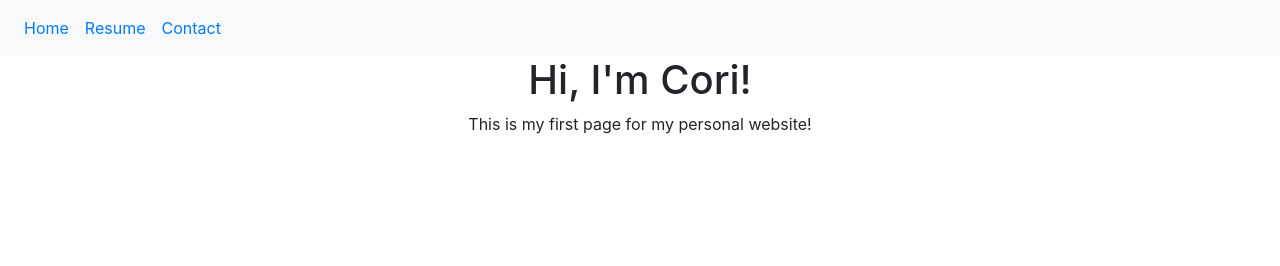
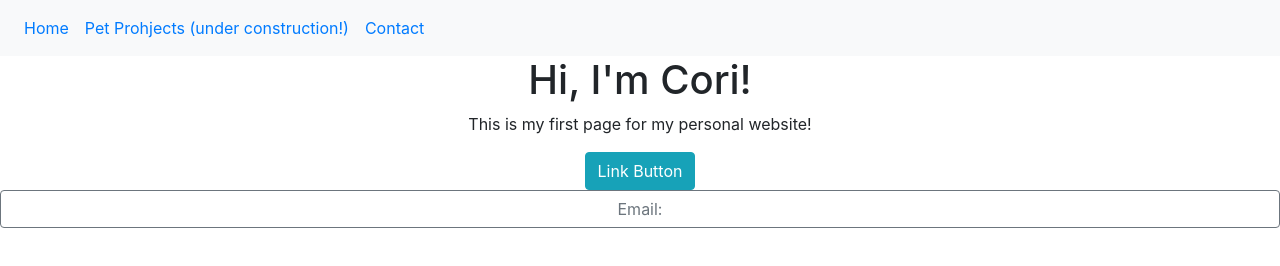
Before and after one commit to CoriRoseDawn/CoriRoseDawn, a plain HTML site: page index.html in a window 1280 px wide. Drawn offline with nearby package versions, Linux system fonts and the light colour scheme.

Commit message:
Update index.html
button!

```diff
--- a/index.html
+++ b/index.html
@@ -22,10 +22,10 @@ div {text-align: center;}
   <!-- Links -->
   <ul class="navbar-nav">
     <li class="nav-item">
-      <a class="nav-link" href="#">Home</a>
+      <a class="nav-link" href="https://corirosedawn.github.io/CoriRoseDawn/">Home</a>
     </li>
     <li class="nav-item">
-      <a class="nav-link" href="#">Resume</a>
+      <a class="nav-link" href="#">Pet Prohjects (under construction!)</a>
     </li>
     <li class="nav-item">
       <a class="nav-link" href="mailto:hannekenn2@mymail.nku.edu">Contact</a>
@@ -39,6 +39,8 @@ div {text-align: center;}
      <div class=”blurb”>
        <h1>Hi, I'm Cori!</h1>
        <p>This is my first page for my personal website!</a></p>
+   <a href="mailto:hannekenn2@mymail.nku.edu" class="btn btn-info" role="button">Link Button</a>
+<button type="button" class="btn btn-outline-secondary btn-block">Email:</button>
      </div>
    </div>
 </body>
```
